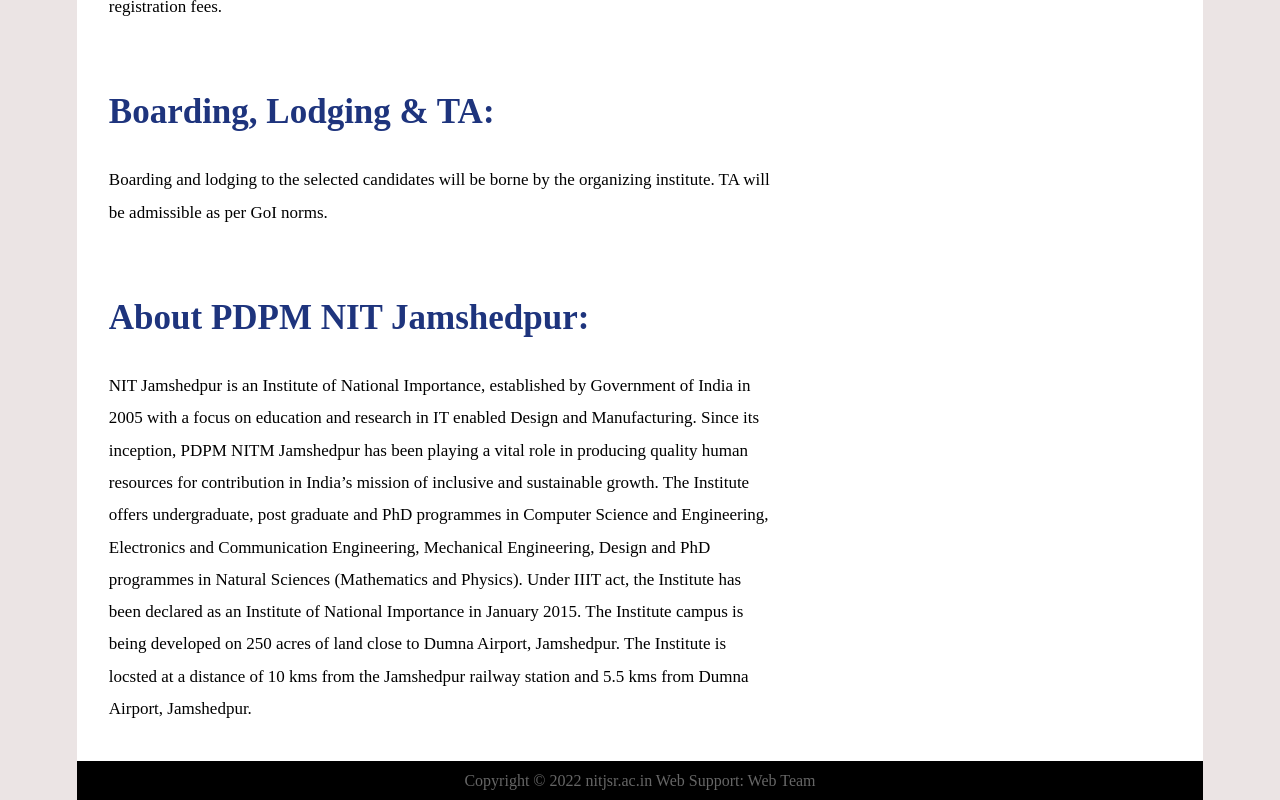
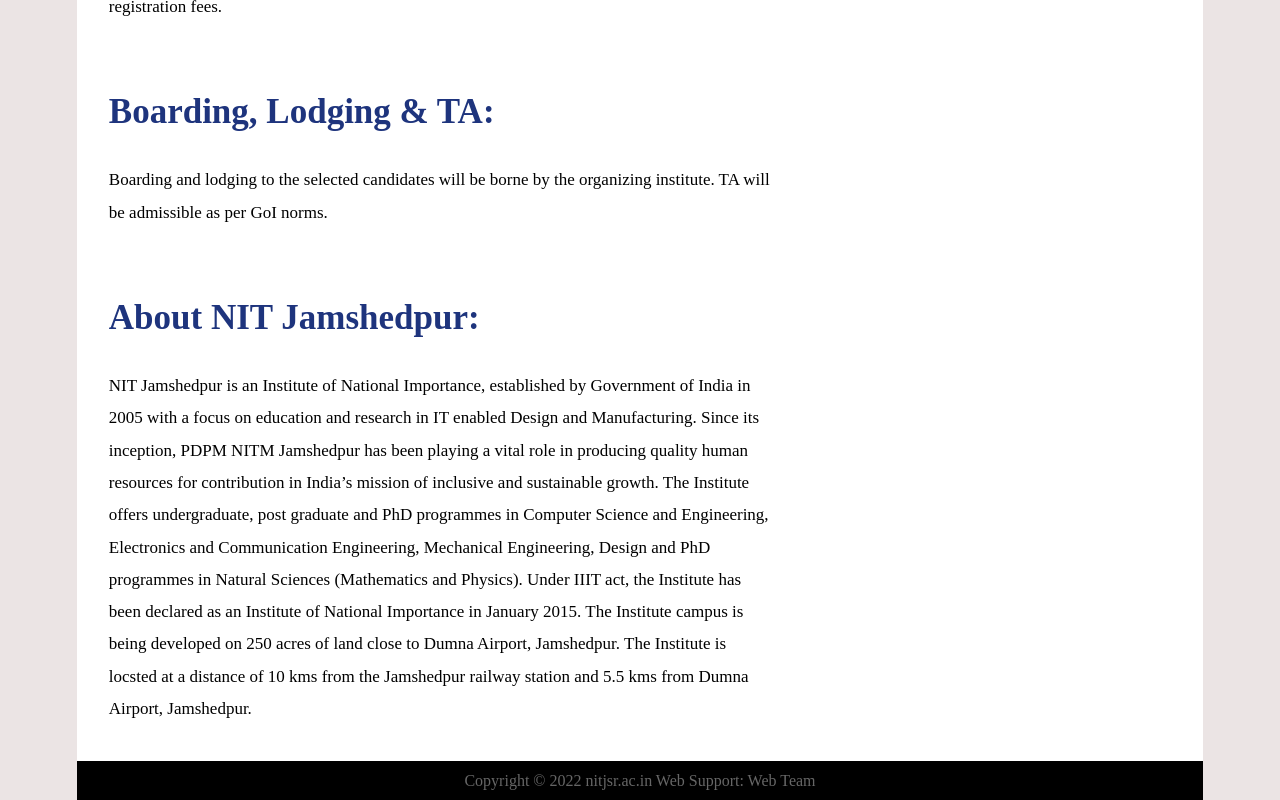
Before and after one commit to ankitkr437/Statichomepage, a React (Create React App) app: page / in a window 1280 px wide. Shown: the part 2371-3171 px from the top of the page. Built offline with nearby package versions, Linux system fonts and the light colour scheme.

Commit message:
Update App.js

```diff
--- a/src/App.js
+++ b/src/App.js
@@ -97,7 +97,7 @@
 
           <div className='left-content-data'>
             <p className='left-content-head'>
-            About PDPM NIT Jamshedpur:
+            About NIT Jamshedpur:
             </p>
             <p className='left-content-metadata'>
             NIT Jamshedpur is an Institute of National Importance, established by Government of India in 2005 with a focus on education and research in IT enabled Design and Manufacturing. Since its inception, PDPM NITM Jamshedpur has been playing a vital role in producing quality human resources for contribution in India’s mission of inclusive and sustainable growth. The Institute offers undergraduate, post graduate and PhD programmes in Computer Science and Engineering, Electronics and Communication Engineering, Mechanical Engineering, Design and PhD programmes in Natural Sciences (Mathematics and Physics). Under IIIT act, the Institute has been declared as an Institute of National Importance in January 2015. The Institute campus is being developed on 250 acres of land close to Dumna Airport, Jamshedpur. The Institute is locsted at a distance of 10 kms from the Jamshedpur railway station and 5.5 kms from Dumna Airport, Jamshedpur.
```
